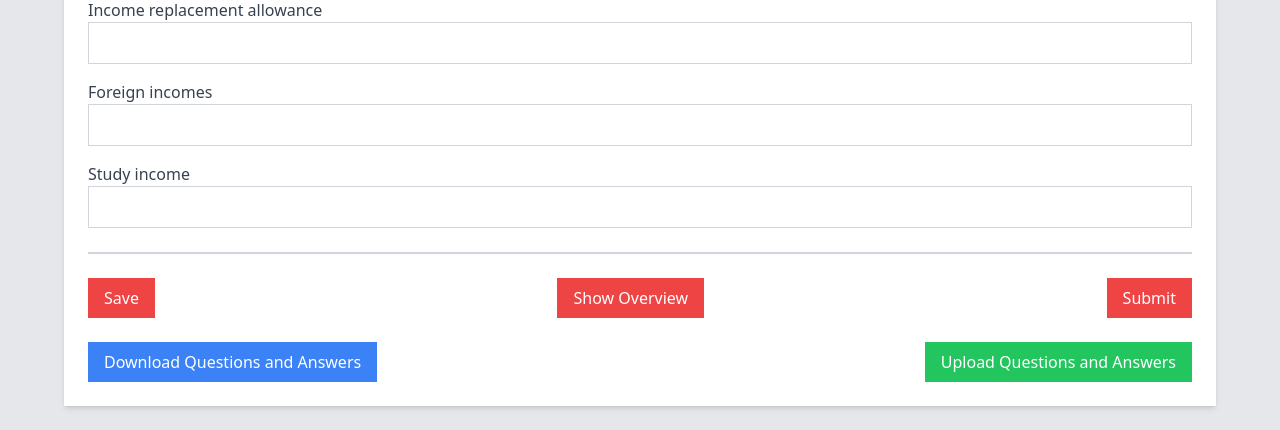
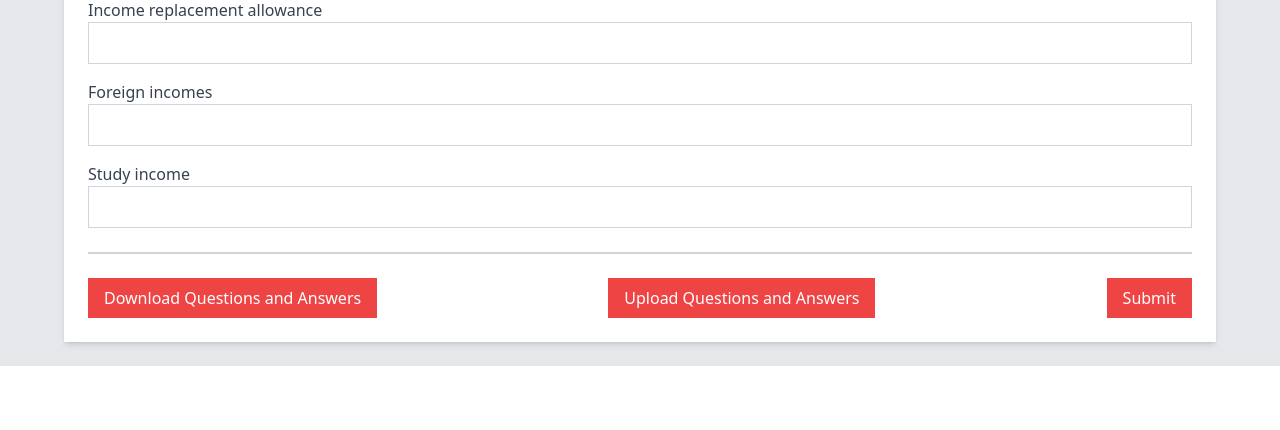
Before and after one commit to SeppeV-2158896/SYST_financials, a Django app: template financial_aids_uhasselt/app/templates/account_info.html in a window 1280 px wide. Shown: the part 2326-2756 px from the top of the page. After the commit the page ends 2692 px from the top, so only its background shows below. Run offline with Django 5.2, Linux system fonts and the light colour scheme; the template is opened without the code that fills it: values that come from a table or form of the project are taken from there, others are empty; data comes from the database, SQL or seed files in the repository; both versions use the stored data as it was after the commit; some libraries are stand-ins or nearby versions.

Commit message:
users zien enkel save, submit en overview, guests download, upload en submit

```diff
--- a/financial_aids_uhasselt/app/templates/account_info.html
+++ b/financial_aids_uhasselt/app/templates/account_info.html
@@ -55,8 +55,10 @@
 
             <hr class="my-6 border-t-2 border-gray-300">
 
-            <!-- Buttons -->
+            <!-- Buttons Section -->
             <div class="flex justify-between mt-6">
+                {% if user_email %}
+                    <!-- Logged-in user: Show Save, Submit, and Overview buttons -->
                     <button class="bg-red-500 text-white py-2 px-4" type="button">Save</button>
                     <button class="bg-red-500 text-white py-2 px-4" type="button" onclick="window.location.href='{% url 'financial_overview' %}';">
                         Show Overview
@@ -64,17 +66,19 @@
                     <button class="bg-red-500 text-white py-2 px-4" type="button" id="submit-button" onclick="calculate_income()">
                         Submit
                     </button>
-            </div>
-
-            <!-- Add Download and Upload Buttons -->
-            <div class="flex justify-between mt-6">
-                <button class="bg-blue-500 text-white py-2 px-4" type="button" onclick="downloadJSON()">
+                {% else %}
+                    <!-- Guest: Show Download, Upload, and Submit buttons -->
+                    <button class="bg-red-500 text-white py-2 px-4" type="button" onclick="downloadJSON()">
                         Download Questions and Answers
                     </button>
                     <input type="file" id="upload-json" accept="application/json" class="hidden" onchange="uploadJSON(event)">
-                <button class="bg-green-500 text-white py-2 px-4" type="button" onclick="document.getElementById('upload-json').click()">
+                    <button class="bg-red-500 text-white py-2 px-4" type="button" onclick="document.getElementById('upload-json').click()">
                         Upload Questions and Answers
                     </button>
+                    <button class="bg-red-500 text-white py-2 px-4" type="button" id="submit-button" onclick="calculate_income()">
+                        Submit
+                    </button>
+                {% endif %}
             </div>
         </div>
     </div>
```
Also changed, not shown: financial_aids_uhasselt/db.sqlite3. Lines whose indentation alone changed are shown as unchanged.
